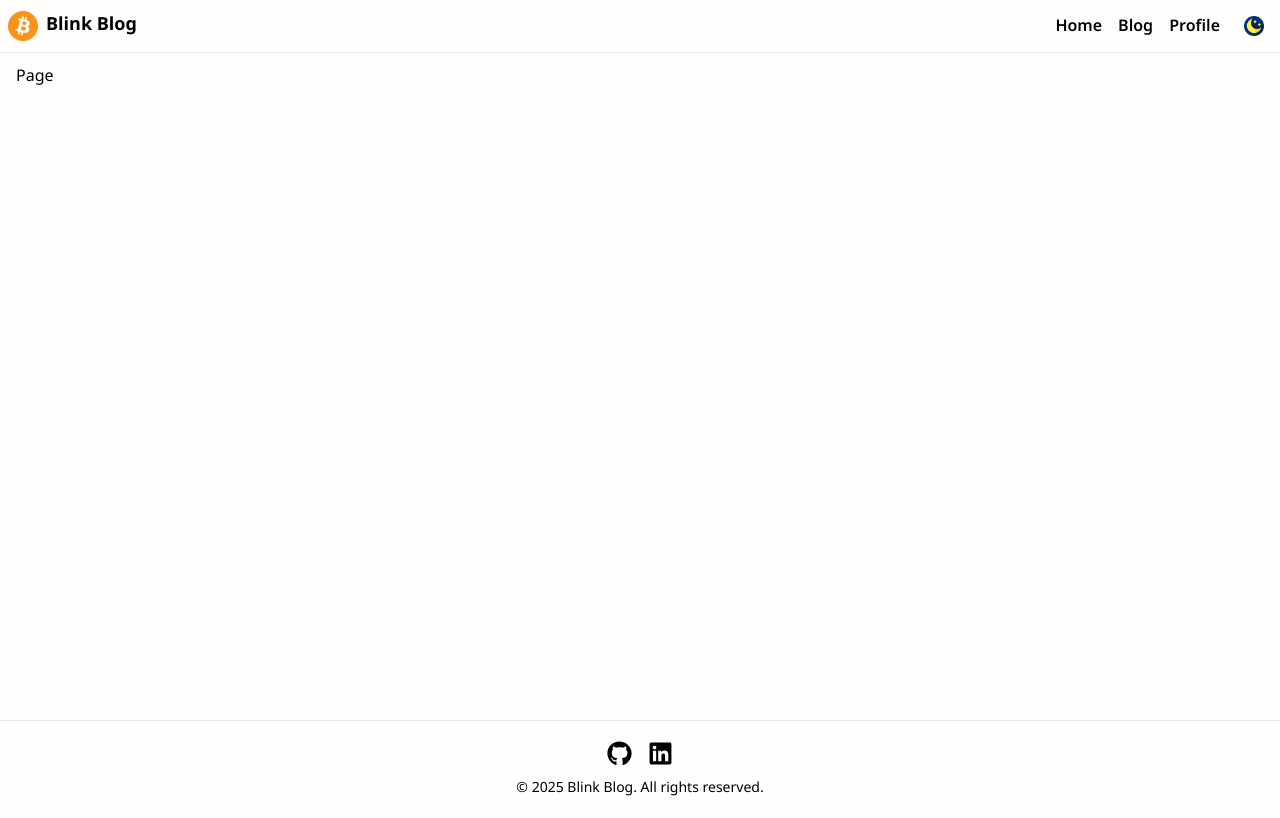
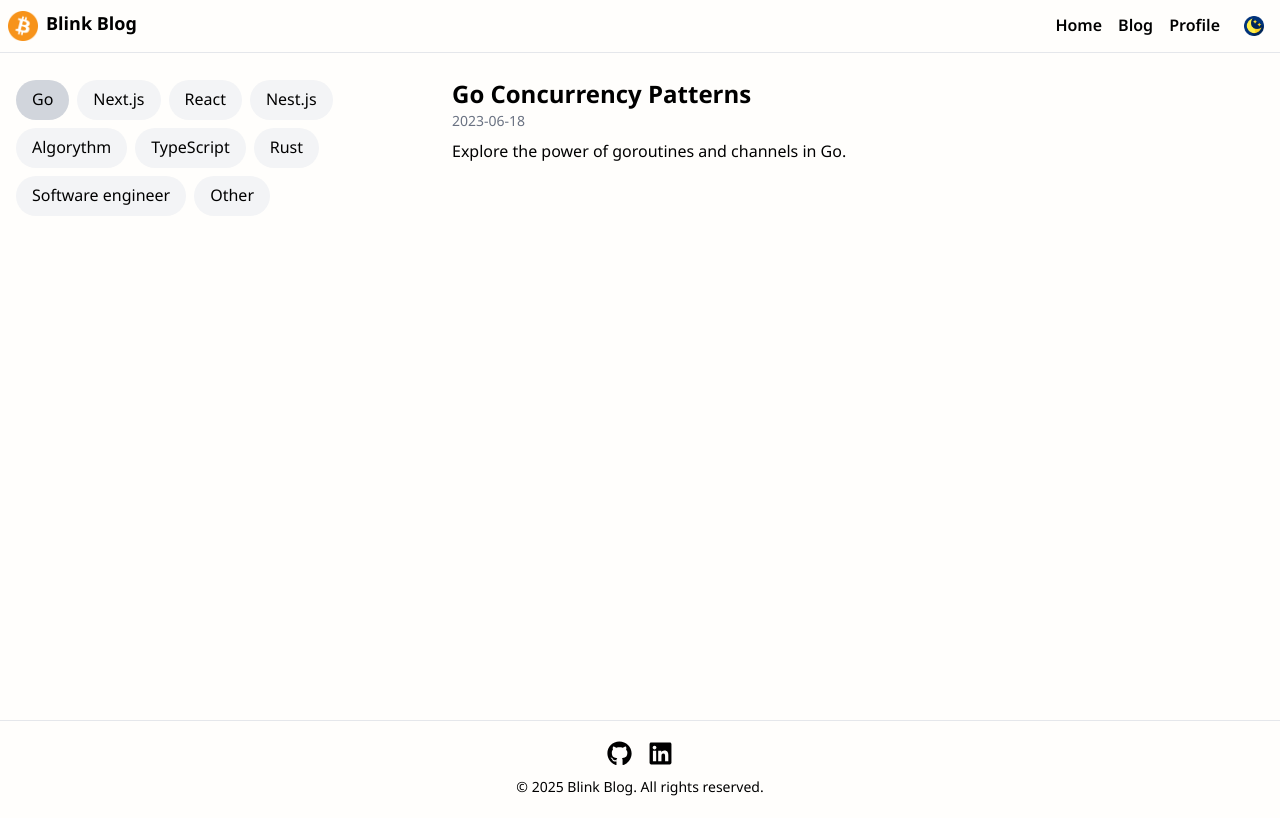
Before and after one commit to slilp/blink-blog, a Next.js app: page /blog in a window 1280 px wide. Built offline with nearby package versions, Linux system fonts and the light colour scheme.

Commit message:
layout list blog

```diff
--- /dev/null
+++ b/src/app/blog/BlogPage.tsx
@@ -0,0 +1,48 @@
+import Tag from "@/component/Tag";
+import { contents, MarkdownTag } from "@/markdown/content";
+
+interface BlogPageProps {
+  tagId: MarkdownTag;
+}
+
+function BLogPage({ tagId }: BlogPageProps) {
+  return (
+    <div className="flex flex-col md:flex-row gap-5 pt-10">
+      <div className="w-full md:w-1/3 flex gap-2 flex-wrap h-fit">
+        <Tag tagId={MarkdownTag.GO} title="Go" currentTagId={tagId} />
+        <Tag title="Next.js" tagId={MarkdownTag.NEXT} currentTagId={tagId} />
+        <Tag title="React" tagId={MarkdownTag.REACT} currentTagId={tagId} />
+        <Tag title="Nest.js" tagId={MarkdownTag.NEST} currentTagId={tagId} />
+        <Tag
+          title="Algorythm"
+          tagId={MarkdownTag.ALGORYTHM}
+          currentTagId={tagId}
+        />
+        <Tag
+          title="TypeScript"
+          tagId={MarkdownTag.TYPESCRIPT}
+          currentTagId={tagId}
+        />
+        <Tag title="Rust" tagId={MarkdownTag.RUST} currentTagId={tagId} />
+        <Tag
+          title="Software engineer"
+          tagId={MarkdownTag.SOFTWARE_ENGINEER}
+          currentTagId={tagId}
+        />
+        <Tag title="Other" tagId={MarkdownTag.OTHER} currentTagId={tagId} />
+      </div>
+      <div>
+        {(contents[tagId] ?? contents[MarkdownTag.GO]).map((content) => (
+          <div key={content.id}>
+            <h2 className="text-2xl font-bold">{content.title}</h2>
+            <p className="text-sm text-gray-500">{content.publishedAt}</p>
+            <p className="mt-2">{content.desc}</p>
+            <div className="my-5" />
+          </div>
+        ))}
+      </div>
+    </div>
+  );
+}
+
+export default BLogPage;
--- a/src/app/blog/page.tsx
+++ b/src/app/blog/page.tsx
@@ -1,3 +1,6 @@
+import { MarkdownTag } from "@/markdown/content";
+import BLogPage from "./BlogPage";
+
 export default function Page() {
-  return <div>Page</div>;
+  return <BLogPage tagId={MarkdownTag.GO} />;
 }
--- /dev/null
+++ b/src/app/blog/tag/[slug]/page.tsx
@@ -0,0 +1,12 @@
+import BLogPage from "../../BlogPage";
+import { MarkdownTag } from "@/markdown/content";
+
+export default function Page({ params }: { params: { slug: string } }) {
+  const tagId = params.slug;
+
+  const tagEnum = Object.values(MarkdownTag).includes(tagId as MarkdownTag)
+    ? (tagId as MarkdownTag)
+    : MarkdownTag.GO;
+
+  return <BLogPage tagId={tagEnum} />;
+}
--- a/src/app/not-found.tsx
+++ b/src/app/not-found.tsx
@@ -4,7 +4,9 @@ import { FaHome } from "react-icons/fa";
 
 export default function NotFound() {
   return (
-    <div className="flex flex-col items-center justify-center h-[65dvh] text-gray-800 dark:text-gray-200">
+    <div className="flex h-[65dvh]">
+      {/* Left Section */}
+      <div className="flex flex-col items-center justify-center flex-1 text-gray-800 dark:text-gray-200">
         <h1 className="text-6xl font-extrabold mb-4">404</h1>
         <h2 className="text-2xl font-semibold mb-2">Page Not Found</h2>
         <p className="text-lg mb-6 text-center">
@@ -12,5 +14,6 @@ export default function NotFound() {
         </p>
         <MainButton title="Back to Home" icon={FaHome} path="/" />
       </div>
+    </div>
   );
 }
--- a/src/app/page.tsx
+++ b/src/app/page.tsx
@@ -69,8 +69,6 @@ export default function Home() {
           imageSize={100}
           contents={["TypeORM", "Authentication"]}
         />
-        {/* <JourneyCard title="Next.js" desc="New" image="" path="" />
-        <JourneyCard title="Nest.js" desc="Node" image="" path="" /> */}
       </div>
       <div className="my-10" />
     </div>
--- a/src/component/JourneyCard.tsx
+++ b/src/component/JourneyCard.tsx
@@ -21,7 +21,7 @@ function JourneyCard({
   return (
     <div className="p-5 relative rounded-2xl w-full md:w-1/3 h-80 cursor-pointer bg-gray-100 dark:bg-[#202127] border-2 border-transparent hover:border-neutral-300 dark:hover:border-neutral-500 transition duration-300">
       <p className="text-lg"> {desc}</p>
-      <div className="py-2 px-4 bg-gray-200 dark:bg-gray-800 w-fit rounded-xl mt-2">
+      <div className="py-2 px-4 bg-gray-200 dark:bg-neutral-800 w-fit rounded-xl mt-2">
         <p className="text-3xl font-bold"> {title}</p>
       </div>
       <ul className="ml-10 mt-5 font-light">
--- a/src/component/Layout/index.tsx
+++ b/src/component/Layout/index.tsx
@@ -6,7 +6,7 @@ function Layout({ children }: { children: React.ReactNode }) {
   return (
     <ThemeProvider attribute="class" defaultTheme="light">
       <NavBar />
-      <main className="container mx-auto pt-16 min-h-[calc(100dvh-5rem)] p-4">
+      <main className="container mx-auto pt-10 min-h-[calc(100dvh-5rem)] p-4">
         {children}
       </main>
       <Footer />
--- /dev/null
+++ b/src/component/Tag.tsx
@@ -0,0 +1,26 @@
+import { MarkdownTag } from "@/markdown/content";
+import Link from "next/link";
+import React from "react";
+
+interface TagProps {
+  tagId: MarkdownTag;
+  currentTagId: MarkdownTag;
+  title: string;
+}
+
+function Tag({ tagId, currentTagId, title }: TagProps) {
+  const isSelected = tagId === currentTagId;
+  const style = `flex items-center gap-2 px-4 py-2 ${
+    isSelected ? "bg-gray-300" : "bg-gray-100"
+  } dark:bg-neutral-600 ${
+    isSelected && "dark:bg-neutral-800"
+  } hover:opacity-85 rounded-full cursor-pointer transition duration-200`;
+
+  return (
+    <Link href={`/blog/tag/${tagId}`}>
+      <button className={style}>{title}</button>
+    </Link>
+  );
+}
+
+export default Tag;
--- /dev/null
+++ b/src/markdown/content.ts
@@ -0,0 +1,114 @@
+export enum MarkdownTag {
+  REACT = "react",
+  NEXT = "next",
+  NODE = "node",
+  NEST = "nest",
+  TYPESCRIPT = "typescript",
+  GO = "go",
+  SOFTWARE_ENGINEER = "software-engineer",
+  RUST = "rust",
+  ALGORYTHM = "algorythm",
+  OTHER = "other",
+}
+
+interface MarkdownContent {
+  id: string;
+  title: string;
+  desc: string;
+  publishedAt: string;
+}
+
+export const contents: Record<MarkdownTag, MarkdownContent[]> = {
+  [MarkdownTag.REACT]: [
+    {
+      id: MarkdownTag.REACT + "1",
+      title: "Understanding React Hooks",
+      desc: "A deep dive into React Hooks and how they simplify state management.",
+      publishedAt: "2023-01-15",
+    },
+    {
+      id: MarkdownTag.REACT + "2",
+      title: "React Performance Optimization",
+      desc: "Tips and tricks to make your React applications faster.",
+      publishedAt: "2023-03-10",
+    },
+  ],
+  [MarkdownTag.NEXT]: [
+    {
+      id: MarkdownTag.NEXT + "1",
+      title: "Getting Started with Next.js",
+      desc: "A beginner's guide to building server-side rendered applications with Next.js.",
+      publishedAt: "2023-02-20",
+    },
+  ],
+  [MarkdownTag.TYPESCRIPT]: [
+    {
+      id: MarkdownTag.TYPESCRIPT + "1",
+      title: "TypeScript Basics",
+      desc: "An introduction to TypeScript and its benefits over JavaScript.",
+      publishedAt: "2023-03-25",
+    },
+    {
+      id: MarkdownTag.TYPESCRIPT + "2",
+      title: "Advanced TypeScript Features",
+      desc: "Exploring advanced features of TypeScript for better type safety.",
+      publishedAt: "2023-04-15",
+    },
+  ],
+  [MarkdownTag.NODE]: [
+    {
+      id: MarkdownTag.NODE + "1",
+      title: "Building REST APIs with Node.js",
+      desc: "Learn how to create robust REST APIs using Node.js and Express.",
+      publishedAt: "2023-04-05",
+    },
+  ],
+  [MarkdownTag.NEST]: [
+    {
+      id: MarkdownTag.NEST + "1",
+      title: "Introduction to NestJS",
+      desc: "An overview of NestJS and its powerful features for building scalable applications.",
+      publishedAt: "2023-05-12",
+    },
+  ],
+  [MarkdownTag.GO]: [
+    {
+      id: MarkdownTag.GO + "1",
+      title: "Go Concurrency Patterns",
+      desc: "Explore the power of goroutines and channels in Go.",
+      publishedAt: "2023-06-18",
+    },
+  ],
+  [MarkdownTag.SOFTWARE_ENGINEER]: [
+    {
+      id: MarkdownTag.SOFTWARE_ENGINEER + "1",
+      title: "Becoming a Software Engineer",
+      desc: "A roadmap to kickstart your career in software engineering.",
+      publishedAt: "2023-07-22",
+    },
+  ],
+  [MarkdownTag.RUST]: [
+    {
+      id: MarkdownTag.RUST + "1",
+      title: "Rust for Beginners",
+      desc: "An introduction to Rust programming language and its unique features.",
+      publishedAt: "2023-08-30",
+    },
+  ],
+  [MarkdownTag.OTHER]: [
+    {
+      id: MarkdownTag.OTHER + "1",
+      title: "Tech Trends in 2023",
+      desc: "A look at the emerging technologies shaping the future.",
+      publishedAt: "2023-09-15",
+    },
+  ],
+  [MarkdownTag.ALGORYTHM]: [
+    {
+      id: MarkdownTag.ALGORYTHM + "1",
+      title: "Algorithm Design Patterns",
+      desc: "Common design patterns for solving algorithmic problems.",
+      publishedAt: "2023-10-01",
+    },
+  ],
+};
```
Lines whose indentation alone changed are shown as unchanged.
